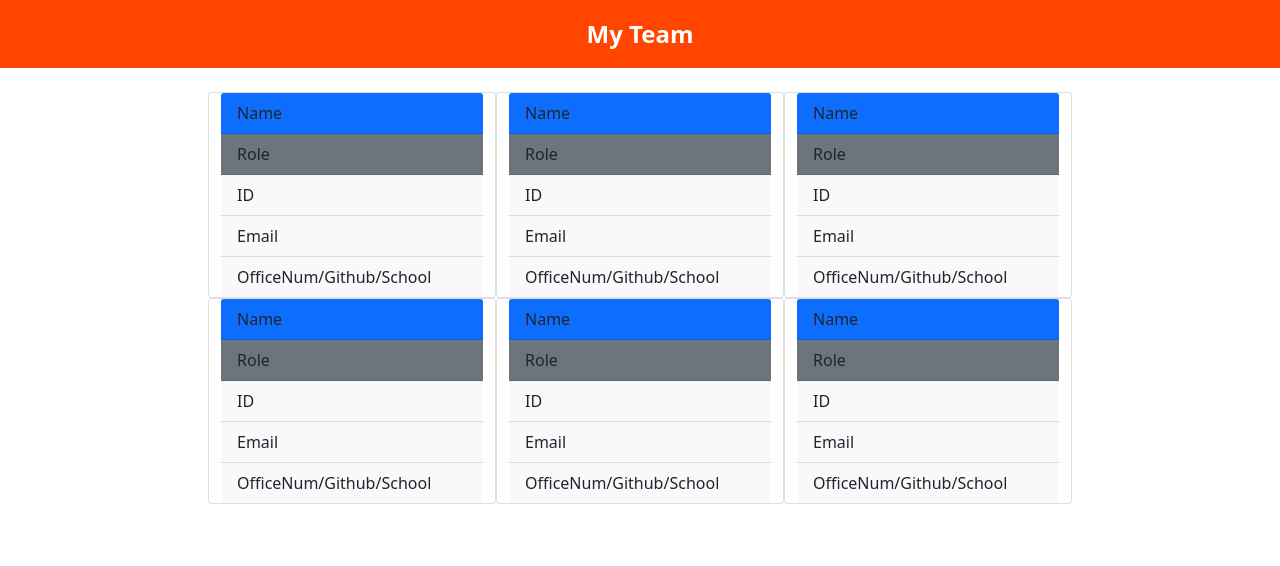
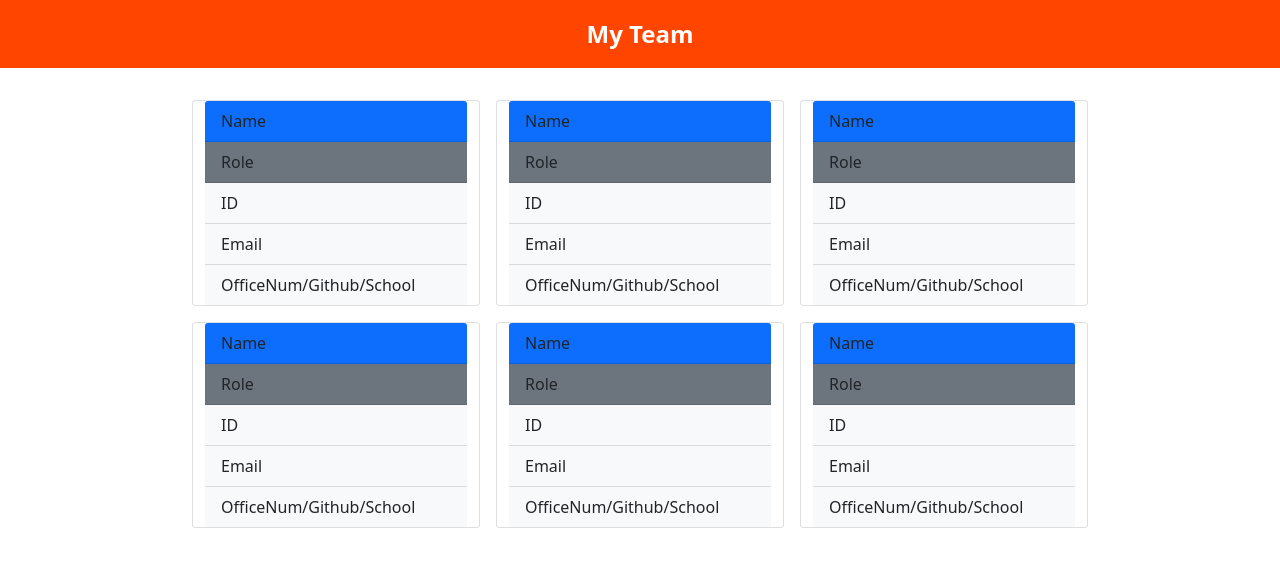
Before and after one commit to jcdoran33/Team-Profile-Generator, a website: page sample.html in a window 1280 px wide. Drawn offline with nearby package versions, Linux system fonts and the light colour scheme.

Commit message:
added m-2 margin to employee cards in index.js

```diff
--- a/index.js
+++ b/index.js
@@ -285,7 +285,7 @@ function generateCards() {
         //it should create ONE card, then push it to the array
         //...then later in the main generator function, we can loop thru the cardsArray and append each one into proper html spot
         let cardBlock = `
-            <div class="card" style="width: 18rem;">
+            <div class="card m-2" style="width: 18rem;">
             <div class="card-header bg-primary" id="name">
               ${empName[i]}
             </div>
--- a/sample.html
+++ b/sample.html
@@ -22,7 +22,7 @@
   <div class="container p-4" id="main-section">
     <div class="row d-flex justify-content-center" id="card-container">
 
-      <div class="card" style="width: 18rem;">
+      <div class="card m-2" style="width: 18rem;">
         <div class="card-header bg-primary" id="name">
           Name
         </div>
@@ -36,7 +36,7 @@
         </ul>
       </div>
 
-      <div class="card" style="width: 18rem;">
+      <div class="card m-2" style="width: 18rem;">
         <div class="card-header bg-primary" id="name">
           Name
         </div>
@@ -50,7 +50,7 @@
         </ul>
       </div>
 
-      <div class="card" style="width: 18rem;">
+      <div class="card m-2" style="width: 18rem;">
         <div class="card-header bg-primary" id="name">
           Name
         </div>
@@ -64,7 +64,7 @@
         </ul>
       </div>
 
-      <div class="card" style="width: 18rem;">
+      <div class="card m-2" style="width: 18rem;">
         <div class="card-header bg-primary" id="name">
           Name
         </div>
@@ -78,7 +78,7 @@
         </ul>
       </div>
 
-      <div class="card" style="width: 18rem;">
+      <div class="card m-2" style="width: 18rem;">
         <div class="card-header bg-primary" id="name">
           Name
         </div>
@@ -92,7 +92,7 @@
         </ul>
       </div>
 
-      <div class="card" style="width: 18rem;">
+      <div class="card m-2" style="width: 18rem;">
         <div class="card-header bg-primary" id="name">
           Name
         </div>
```
Also changed, not shown: dist/style.css.
